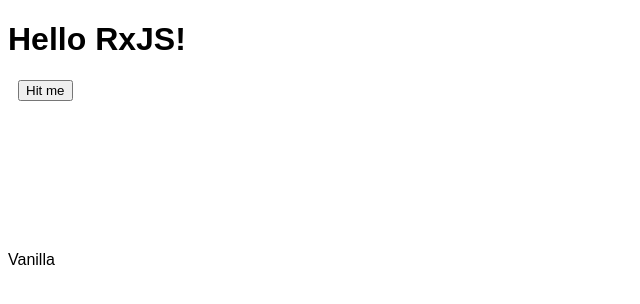
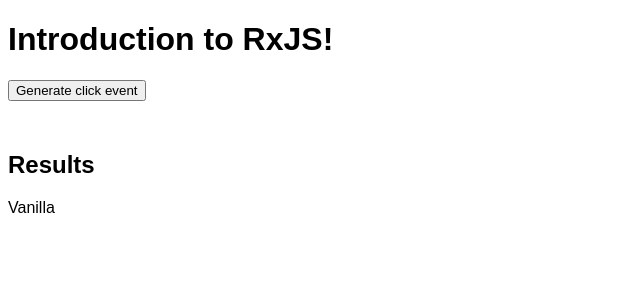
Before and after one commit to kissmybutton/rxjs-course, a website built with Parcel: page index.html in a window 1280 px wide. Shown: the whole page, without its empty margins (0-640 px from the left). Built offline with nearby package versions, Linux system fonts and the light colour scheme.

Commit message:
change styling

```diff
--- a/index.html
+++ b/index.html
@@ -7,11 +7,14 @@
 
   <body>
     <div id="app">
-      <h1>Hello RxJS!</h1>
-      <button style="margin-left: 10px" id="hit-me">
-        <span>Hit me</span>
+      <h1>Introduction to RxJS!</h1>
+      <button class="generate-button" id="hit-me">
+        <span>Generate click event</span>
       </button>
-      <div style="margin-top: 150px" id="results"></div>
+      <div class="results-container">
+        <h2>Results</h2>
+        <div id="results"></div>
+      </div>
     </div>
 
     <script src="src/index.js"></script>
--- a/src/index.js
+++ b/src/index.js
@@ -4,7 +4,12 @@
 
 let appendToResults = (result) => {
   const resultsContainer = document.getElementById("results");
-  resultsContainer.append(result);
+  const span = document.createElement("span");
+  span.innerHTML = result;
+  span.classList = ['result']
+  resultsContainer.append(span);
+  const br = document.createElement("br");
+  resultsContainer.append(br);
 };
 const button = document.getElementById("hit-me");
 
--- a/src/styles.css
+++ b/src/styles.css
@@ -1,3 +1,7 @@
 body {
   font-family: sans-serif;
 }
+
+.results-container {
+  margin-top: 50px
+}
```
